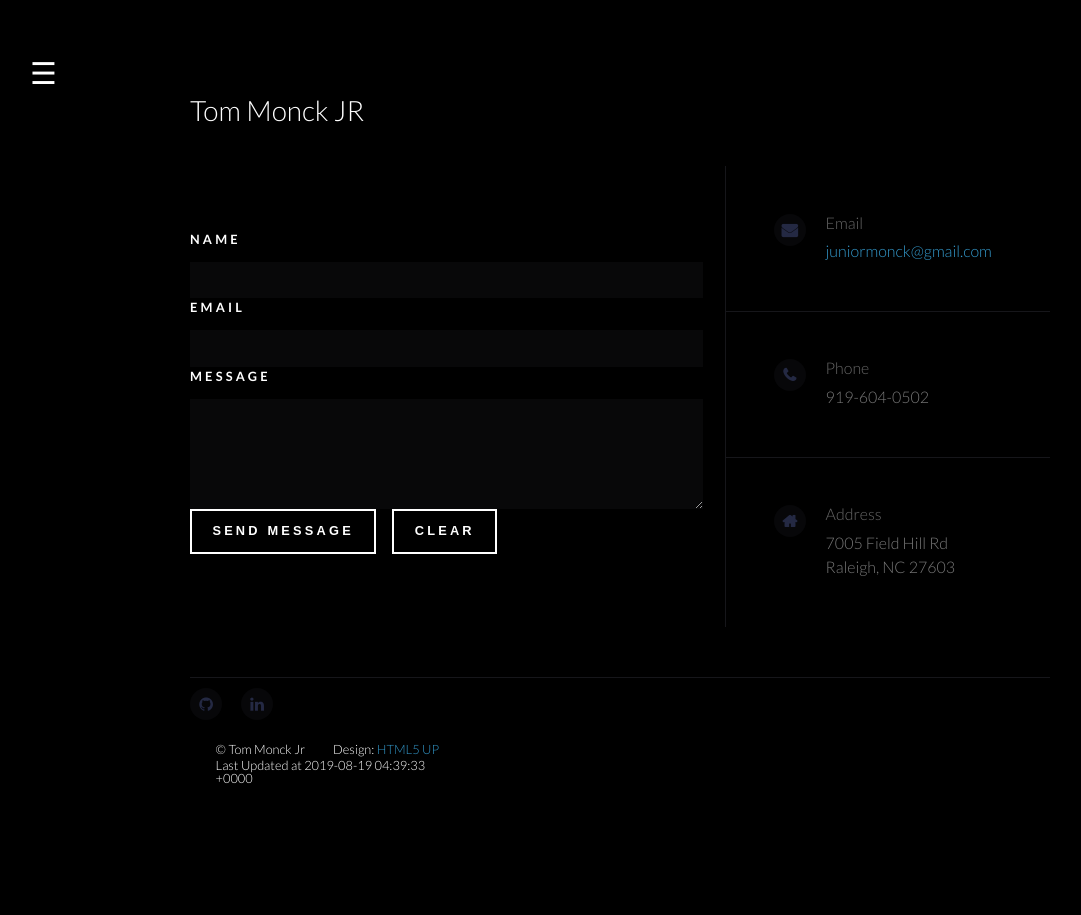
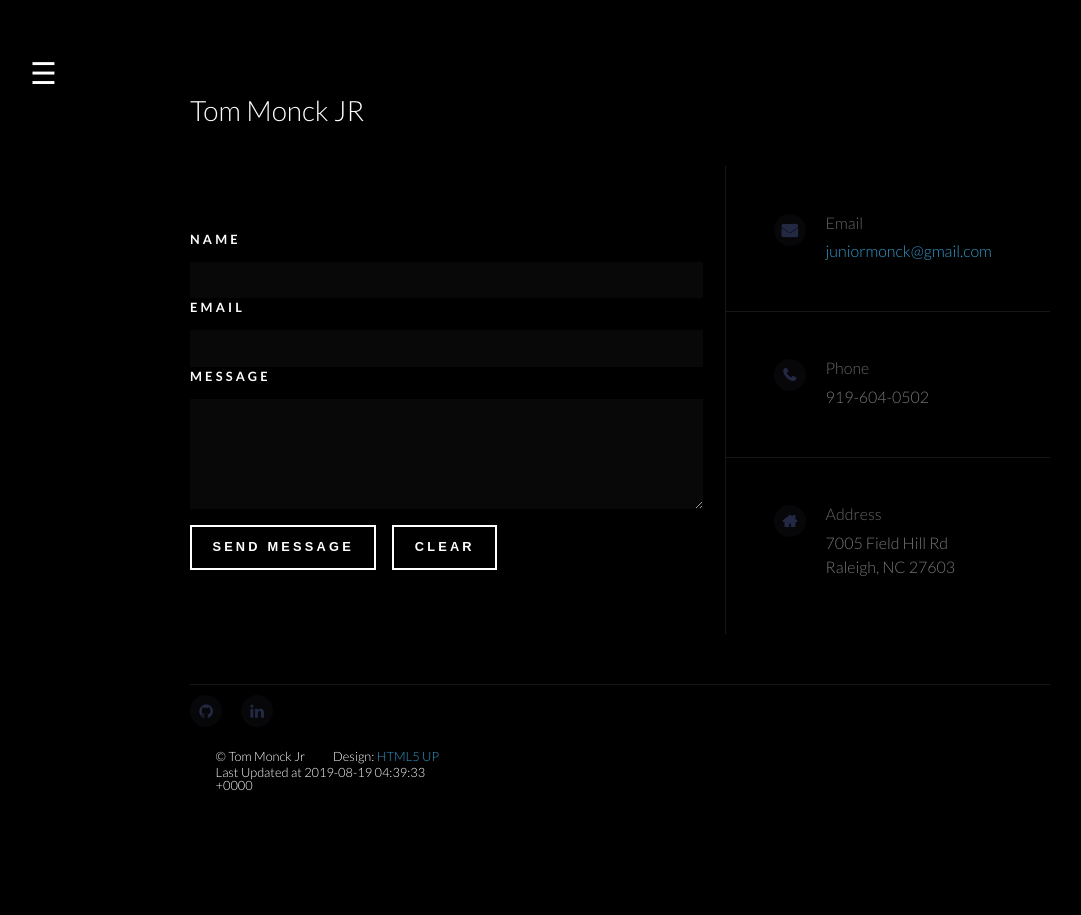
Before and after one commit to tmonck/tmonck.github.io, a Jekyll site: the page built from Contact.html, in a window 1280 px wide. Shown: the whole page, without its empty margins (20-1101 px from the left). Built offline with Jekyll 4.4.1, drawn with Linux system fonts in a browser that asks for light colours; nearby versions of some CDN libraries.

Commit message:
Add spacing on contact for actions.

```diff
--- a/stylesheets/contact.css
+++ b/stylesheets/contact.css
@@ -274,7 +274,7 @@ ul.actions {
 }
 
     ul.actions li {
-        padding: 0 0 0 1em;
+        padding: 1em 0 0 1em;
         vertical-align: middle;
     }
 
--- a/stylesheets/styles.css
+++ b/stylesheets/styles.css
@@ -21,6 +21,7 @@ section, summary, time, mark, audio, video {
   article, aside, details, figcaption, figure,
 footer, header, hgroup, menu, nav, section {
 	display: block;}
+
 body {
   padding:50px;
   font:16px/1.5 Lato, "Helvetica Neue", Helvetica, Arial, sans-serif;
```
